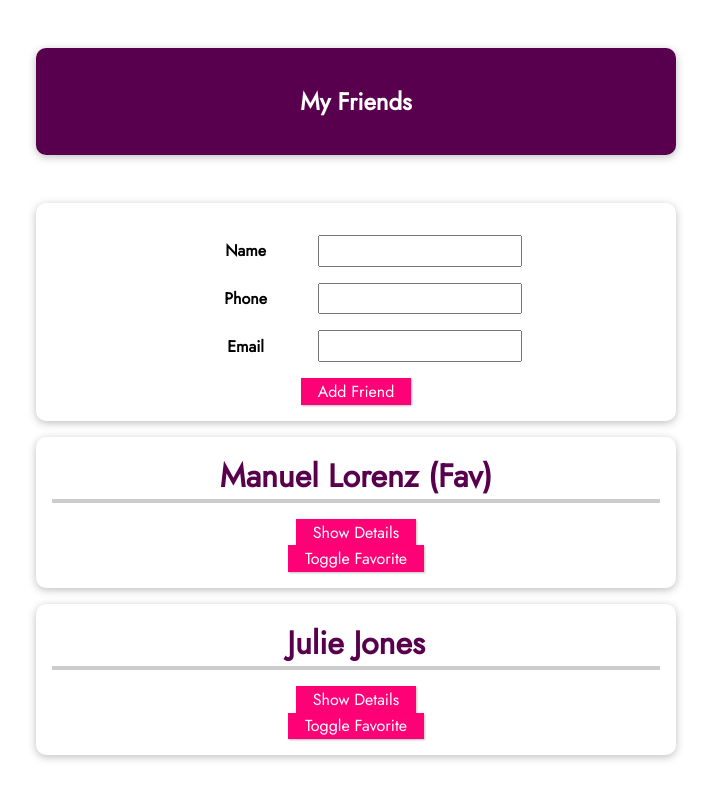
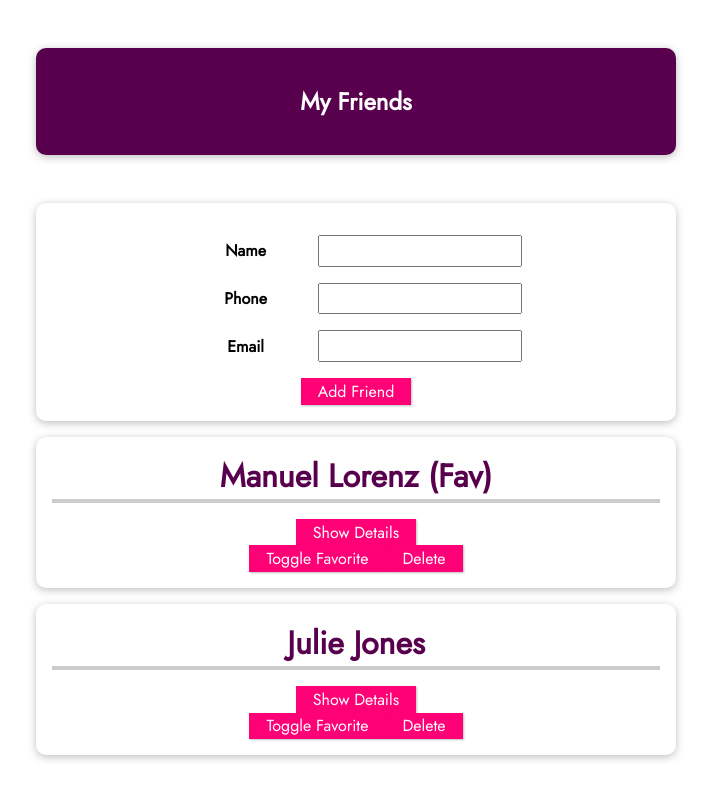
Before and after one commit to soorajsprakash/Vue_Learn, a Vue app in the folder 16. vue-first-app/: page / in a window 1280 px wide. Shown: the whole page, without its empty margins (284-995 px from the left). Built offline with nearby package versions, Linux system fonts and the light colour scheme.

Commit message:
delete friend

```diff
--- a/16. vue-first-app/src/App.vue
+++ b/16. vue-first-app/src/App.vue
@@ -14,6 +14,7 @@
                 :email-address="friend.email"
                 :is-favorite="friend.isFavorite"
                 @toggle-favorite="toggleFavStatus"
+                @deleteFriend="deleteContact"
             ></friend-contact>
         </ul>
     </section>
@@ -55,6 +56,9 @@ export default {
                 email,
             }
             this.friends.push(newFriend)
+        },
+        deleteContact(friendId) {
+            this.friends = this.friends.filter((f) => f.id !== friendId)
         }
     }
 };
--- a/16. vue-first-app/src/components/FriendContact.vue
+++ b/16. vue-first-app/src/components/FriendContact.vue
@@ -8,6 +8,7 @@
             <li><strong>Phone: </strong>{{ phoneNumber }}</li>
             <li><strong>Email: </strong>{{ emailAddress }}</li>
         </ul>
+        <button @click="$emit('delete-friend', id); ">Delete</button>
     </li>
 </template>
 
@@ -43,13 +44,15 @@ export default {
     // emits: ['toggle-favorite'],
     emits: {
         'toggle-favorite': function (id) {
-            // or we can specify a fn(id) with nothing in fn body
             if (id) {
                 return true;
             } else {
                 console.warn("ID is missing");
                 return false;
             }
+        },
+        'delete-friend': function(id) {
+            return (id) ? true :  false
         }
     },
     data() {
@@ -65,7 +68,10 @@ export default {
             // 1st arg to the emit fn is the custom name of the fn,
             // and the subsequent args are the data we pass to the parent
             this.$emit('toggle-favorite', this.id);
-        }
+        },
+        // deleteFriend() {
+        //     this.$emit('delete-friend', this.id);
+        // }
     }
 };
 </script>
```
